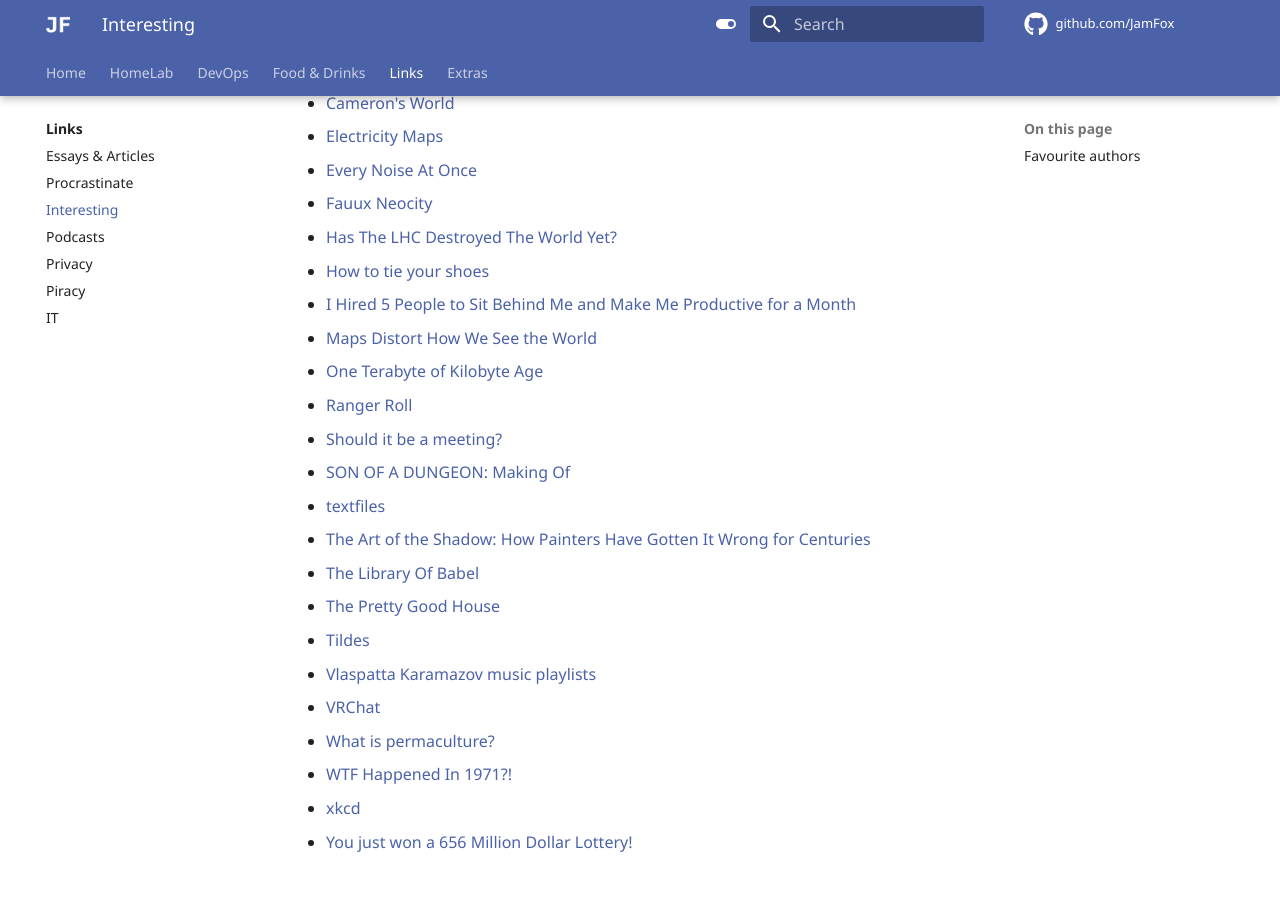
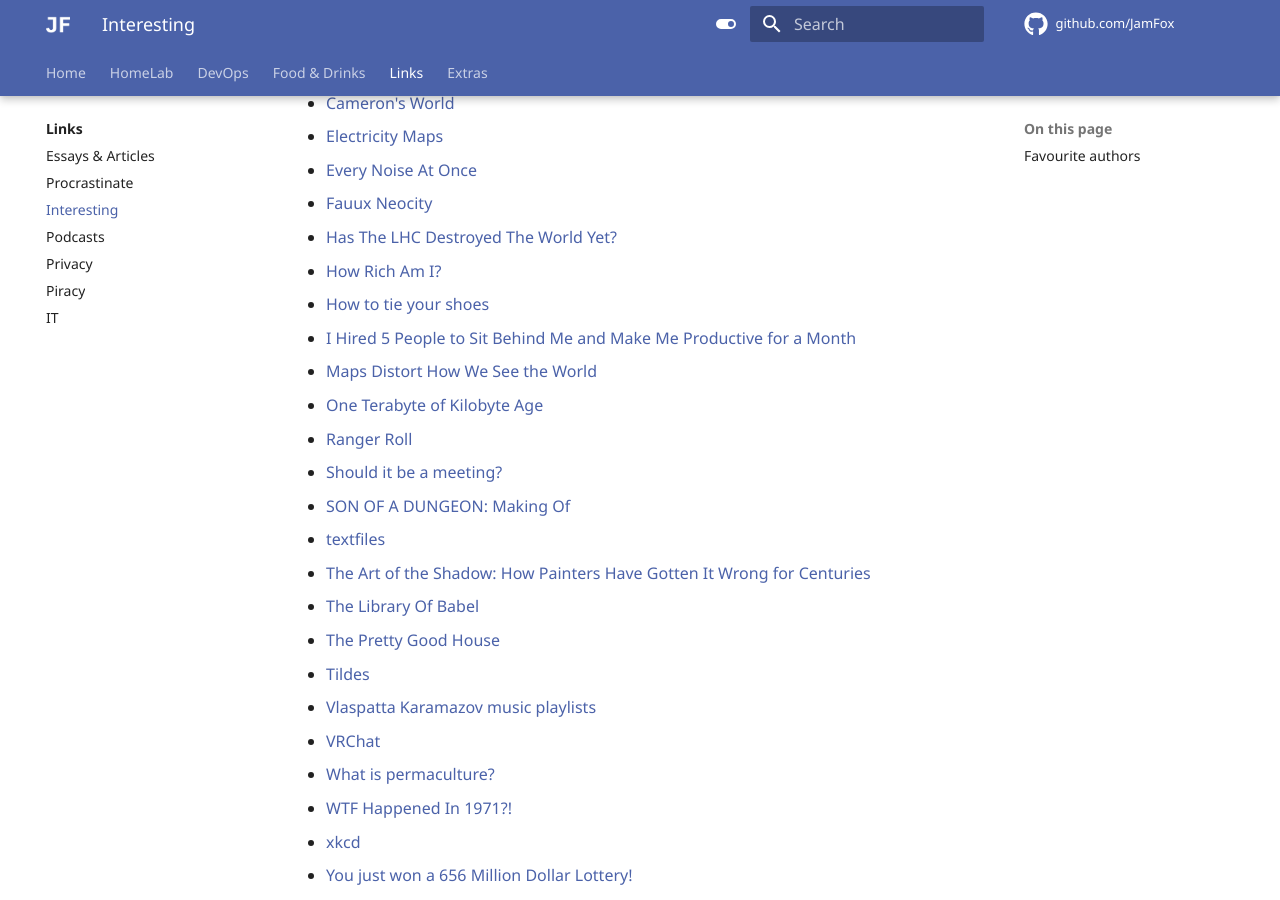
Before and after one commit to JamFox/docs.jamfox.dev, an MkDocs documentation site: the page built from docs/content/links/interesting.md, in a window 1280 px wide and 900 px high, scrolled down 305 px. Built offline with MkDocs 1.6.1 and Material for MkDocs 9.7.7, drawn with Linux system fonts in a browser that asks for light colours; comment, search, counter and statistics services are not loaded.

Commit message:
add hrai

```diff
--- a/docs/content/links/interesting.md
+++ b/docs/content/links/interesting.md
@@ -12,6 +12,7 @@ title: "Interesting"
 - [Every Noise At Once](https://everynoise.com/)
 - [Fauux Neocity](https://fauux.neocities.org/)
 - [Has The LHC Destroyed The World Yet?](http://hasthelargehadroncolliderdestroyedtheworldyet.com/)
+- [How Rich Am I?](https://howrichami.givingwhatwecan.org/how-rich-am-i)
 - [How to tie your shoes](https://youtu.be/zAFcV7zuUDA)
 - [I Hired 5 People to Sit Behind Me and Make Me Productive for a Month](https://simonberens.me/blog/i-hired-5-people)
 - [Maps Distort How We See the World](https://unchartedterritories.tomaspueyo.com/p/maps-distort-how-we-see-the-world)
```
